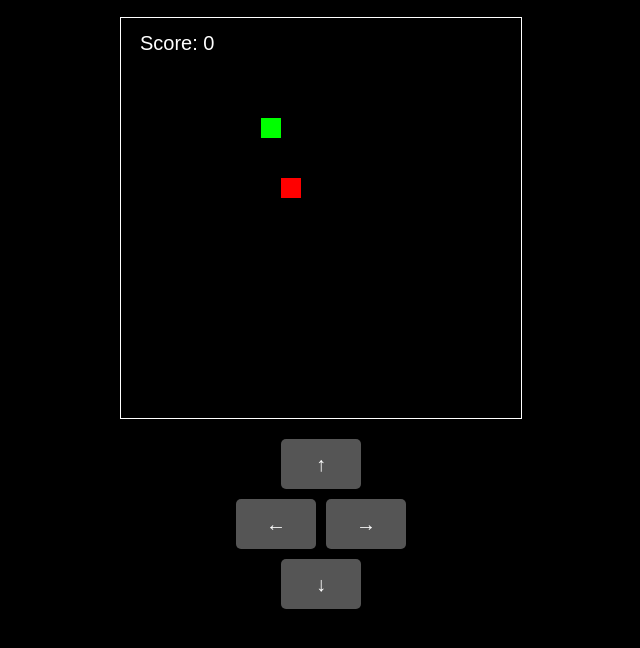
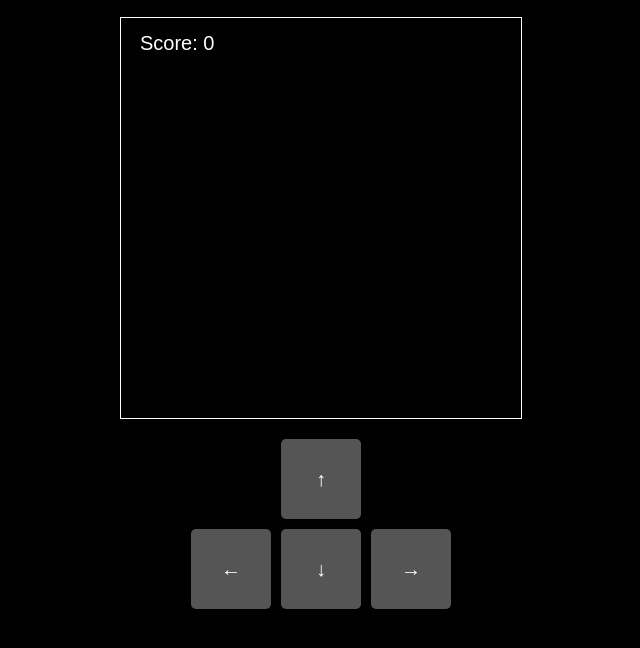
Before and after one commit to spetrovskii/snake_game_telegram, a plain HTML site: page index.html in a window 1280 px wide. Shown: the part 126-774 px from the top of the page, without its empty margins (319-959 px from the left). Drawn offline with Linux system fonts and the light colour scheme.

Commit message:
Add files via upload

```diff
--- a/index.html
+++ b/index.html
@@ -52,18 +52,12 @@
             margin-top: 20px;
         }
 
-        /* Direction Buttons Layout */
         #directionButtons {
-            display: flex;
-            flex-direction: column;
-            align-items: center;
+            display: grid;
+            grid-template-columns: repeat(3, 80px); /* Each column is 80px */
+            grid-template-rows: repeat(2, 80px); /* Two rows */
             gap: 10px;
-        }
-
-        .horizontal-buttons {
-            display: flex;
             justify-content: center;
-            gap: 10px;
         }
 
         /* Button Styling */
@@ -78,11 +72,16 @@
             cursor: pointer;
             font-size: 20px;
             width: 80px;
-            height: 50px;
+            height: 80px;
         }
 
         .button:hover {
             background-color: #777;
+        }
+
+        .empty {
+            background-color: transparent;
+            cursor: default;
         }
     </style>
 </head>
@@ -94,12 +93,12 @@
     </div>
     <div id="controls">
         <div id="directionButtons">
-            <button class="button direction-button" id="upButton">↑</button>
-            <div class="horizontal-buttons">
-                <button class="button direction-button" id="leftButton">←</button>
-                <button class="button direction-button" id="rightButton">→</button>
-            </div>
-            <button class="button direction-button" id="downButton">↓</button>
+            <button class="button empty"></button>
+            <button class="button" id="upButton">↑</button>
+            <button class="button empty"></button>
+            <button class="button" id="leftButton">←</button>
+            <button class="button" id="downButton">↓</button>
+            <button class="button" id="rightButton">→</button>
         </div>
     </div>
     <script>
@@ -201,7 +200,7 @@
         // Reset the game
         function resetGame() {
             snake = [{ x: 5 * boxSize, y: 5 * boxSize }];
-            food = { x: 8 * boxSize, y: 8 * boxSize };
+            food = { x: 8 * boxSize, y: 8 * boxSize }];
             direction = "RIGHT";
             score = 0;
             updateScore(0);
```
